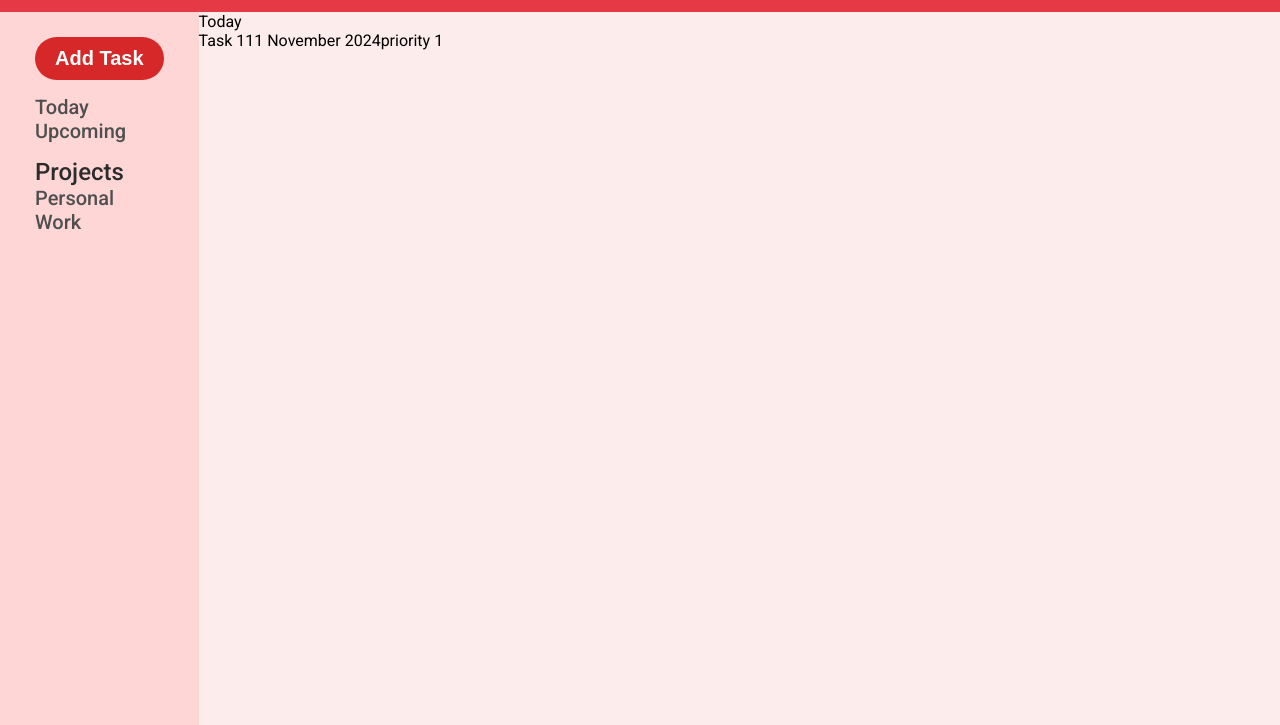
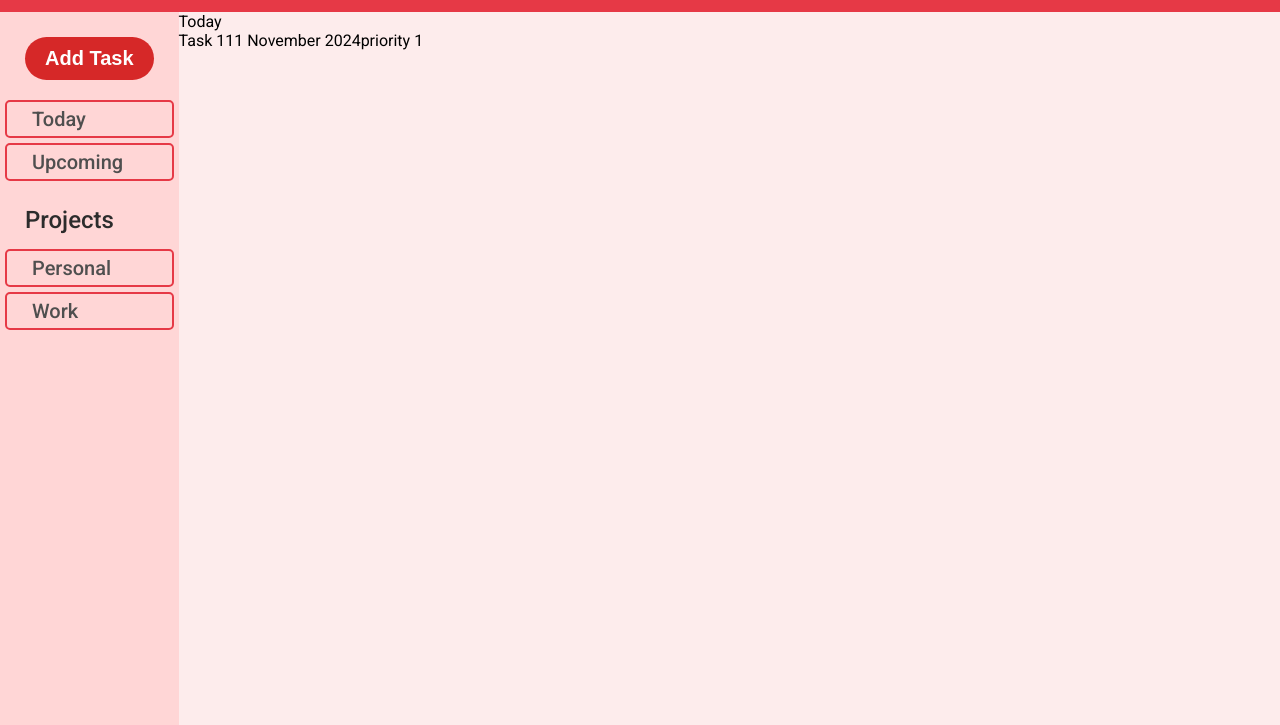
Before and after one commit to aish8la/Todo-List---TOP, a website built with webpack: page src/template.html in a window 1280 px wide. Shown: the part 75-800 px from the top of the page. Built offline with nearby package versions, Linux system fonts and the light colour scheme.

Commit message:
add sidebard styles

```diff
--- a/src/mainStyle.css
+++ b/src/mainStyle.css
@@ -78,20 +78,25 @@ body {
 }
 
 .nav-sidebar {
-    padding: 25px 35px;
     font-size: 1.25rem;
     font-weight: 500;
 }
 
+.sidebar-title, .add-task-btn {
+    margin: 25px 25px 15px 25px
+}
+
+.nav-sidebar li {
+    padding: 5px 25px;
+    margin: 5px 5px 5px 5px;
+    border: 2px solid var(--dialogue-outline);
+    border-radius: 5px;
+}
+
 .add-task-btn {
-    margin: 0 0 15px 0;
     padding: 10px 20px;
     border-radius: 25px;
     border: none;
     font-size: 1.25rem;
     font-weight: 600;
 }
-
-.category-section {
-    margin-bottom: 15px;
-}
```
